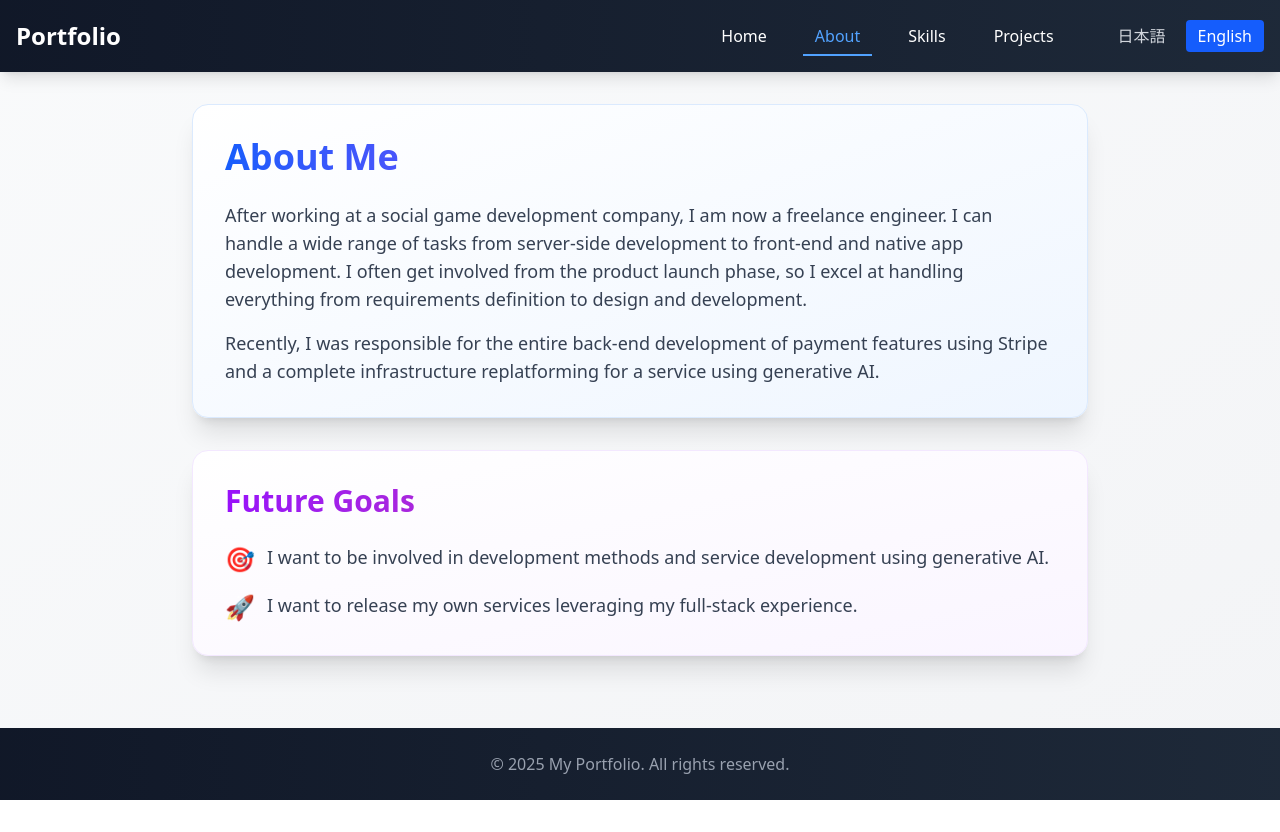
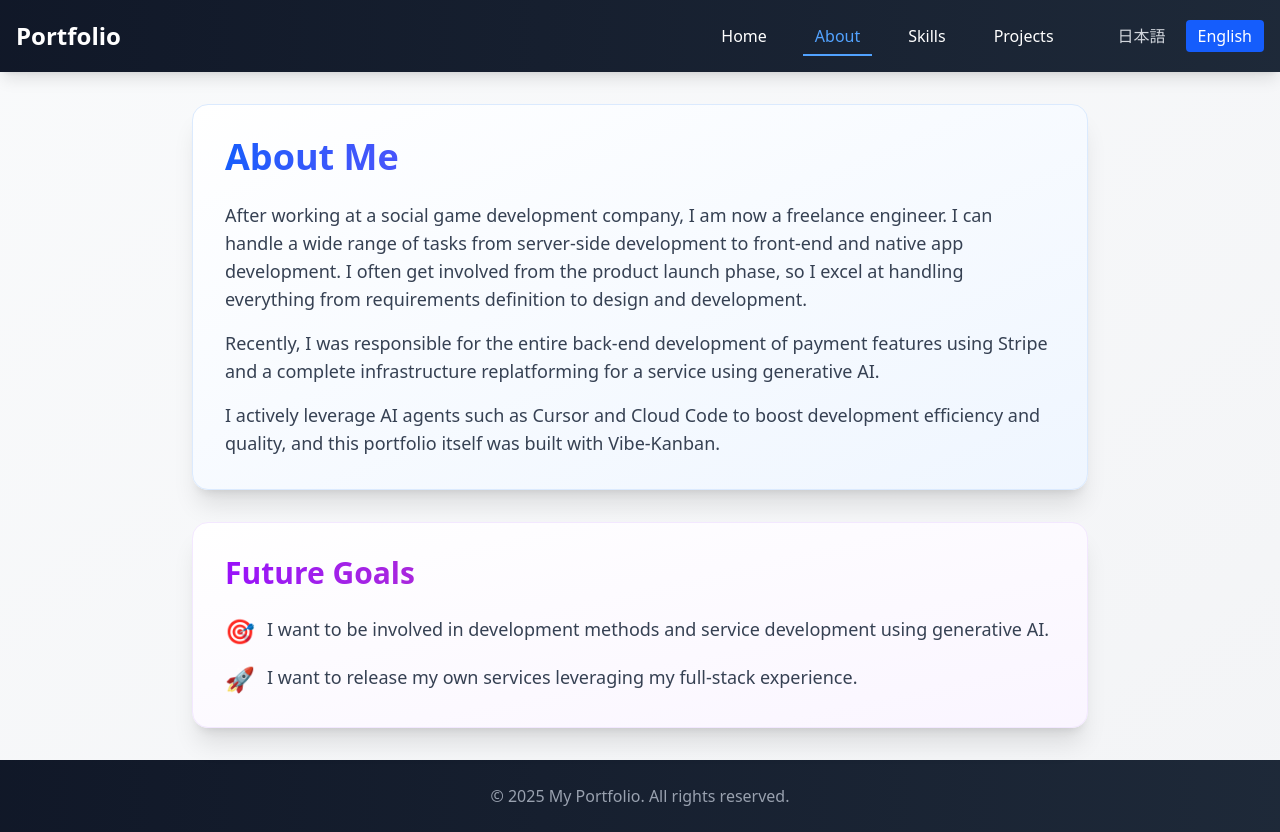
Before and after one commit to inoue2302/MyPortfolio, a Next.js app: page /en/about in a window 1280 px wide. Before the commit the page ends 800 px from the top, so only its background shows below. Built offline with nearby package versions, Linux system fonts and the light colour scheme.

Commit message:
自己紹介の文章変更 (vibe-kanban 6990bc13)
自己紹介の文章にCusorやCloude CodeなどAIエージェント使用しています。
このポートフォリオもVibe-Kanbanで作成しました。

のような文章の追加をお願いします。

```diff
--- a/messages/en.json
+++ b/messages/en.json
@@ -25,7 +25,8 @@
     "title": "About Me",
     "intro": {
       "text1": "After working at a social game development company, I am now a freelance engineer. I can handle a wide range of tasks from server-side development to front-end and native app development. I often get involved from the product launch phase, so I excel at handling everything from requirements definition to design and development.",
-      "text2": "Recently, I was responsible for the entire back-end development of payment features using Stripe and a complete infrastructure replatforming for a service using generative AI."
+      "text2": "Recently, I was responsible for the entire back-end development of payment features using Stripe and a complete infrastructure replatforming for a service using generative AI.",
+      "text3": "I actively leverage AI agents such as Cursor and Cloud Code to boost development efficiency and quality, and this portfolio itself was built with Vibe-Kanban."
     },
     "goals": {
       "title": "Future Goals",
--- a/messages/ja.json
+++ b/messages/ja.json
@@ -25,7 +25,8 @@
     "title": "自己紹介",
     "intro": {
       "text1": "ソーシャルゲーム開発会社での勤務を経て、現在はフリーランスエンジニアとして活動しています。サーバーサイド開発からフロントエンド、ネイティブアプリ開発まで幅広く対応可能です。プロダクトの立ち上げフェーズから関わることが多く、要件定義から設計、開発まで一貫して対応することを得意としています。",
-      "text2": "直近では、Stripeを使用した決済機能のバックエンド開発全般や、生成AIを使用したサービスのインフラ全面リプレイスを担当しました。"
+      "text2": "直近では、Stripeを使用した決済機能のバックエンド開発全般や、生成AIを使用したサービスのインフラ全面リプレイスを担当しました。",
+      "text3": "また、CursorやCloud CodeなどのAIエージェントを活用して開発効率と品質の向上に取り組み、このポートフォリオもVibe-Kanbanで作成しました。"
     },
     "goals": {
       "title": "今後の目標",
--- a/src/components/about.tsx
+++ b/src/components/about.tsx
@@ -25,6 +25,9 @@ const About: React.FC = () => {
             <p className="text-lg">
               {t('intro.text2')}
             </p>
+            <p className="text-lg">
+              {t('intro.text3')}
+            </p>
           </div>
         </div>
 
```
